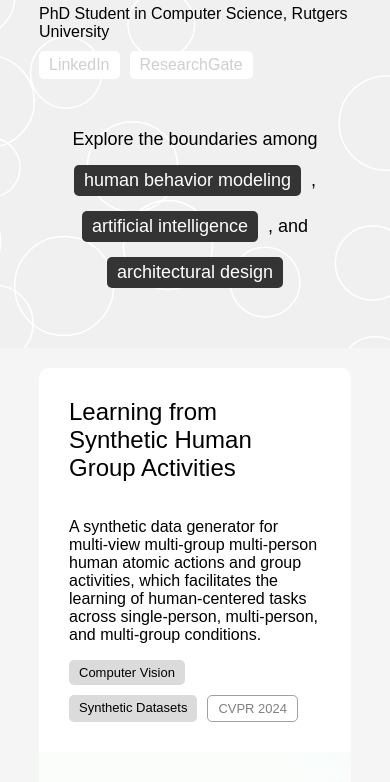
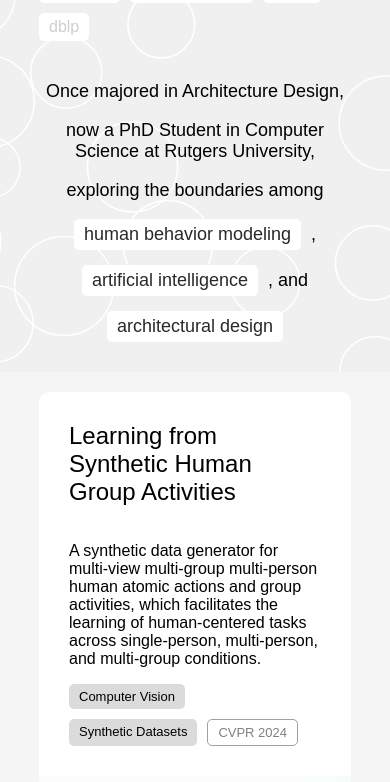
Before and after one commit to danruili/danruili, a plain HTML site: page index.html in a window 390 px wide. Shown: the part 123-905 px from the top of the page. Drawn offline with Linux system fonts and the light colour scheme; a web font is replaced by a local one.

Commit message:
a new banner design

```diff
--- a/css/banner.css
+++ b/css/banner.css
@@ -2,7 +2,12 @@
     /* make children overlap each other */
     position: relative;
     width: 100%;
+    height: 60vh;
     overflow: hidden;
+    min-height: 400px;
+
+    display: flex;
+    justify-content: center;
 }
 
 .banner canvas {
@@ -10,6 +15,7 @@
     top: 0;
     left: 0;
     height: 60vh;
+    min-height: 400px;
     z-index: -1;
     background-color: #f0f0f0;
     /* box-shadow: inset 0 0 15px rgba(0, 0, 0, 0.1); */
@@ -25,39 +31,43 @@
     margin-top: 0;
     margin-bottom: 0;
 }
-.banner p{
-    font-family: "Georama", sans-serif;
-    font-style: normal;
-    font-weight: 400;
-    font-size: medium;
-    margin-top: 20px;
-    margin-bottom: 0;
-}
 
 .banner .banner-content{
     max-width: 1440px;
     width: 80%;
-    height: 60vh;
 
-    margin-bottom: 60px;
+    margin-top: auto;
+    margin-bottom: auto;
     margin-left: auto;
     margin-right: auto;
 
+    padding-top: 30px;
+    padding-bottom: 30px;
+
     display: flex;
     align-items: center;
-    flex-direction: row;
-    row-gap: 50px;
-    column-gap: 20px;
+    flex-direction: column;
+
 
 }
 .banner .profile-card{
-    flex: 1;
     display: flex;
     flex-direction: column;
+    align-items: center;
+}
+.banner-content .profile-card div{
+    font-family: "Georama", sans-serif;
+    font-style: normal;
+    font-weight: 400;
+    font-size: x-large;
+    margin-bottom: 18px;
+    text-align: center;
+}
+.banner-content .profile-card .tags{
+    margin-bottom: 40px;
 }
 
 .banner-content .research-statement{
-    flex: 2;
     display: flex;
     flex-direction: row;
     flex-wrap: wrap;
@@ -86,13 +96,13 @@
         flex-direction: column;
         height: auto;
     }
-    .banner .profile-card{
-        margin-top: 50px
-    }
     .banner-content .research-statement{
         row-gap: 15px;
     }
     .banner-content .research-statement div{
         font-size: large;
     }
+    .banner-content .profile-card div{
+        font-size: large;
+    }
 }
--- a/css/style.css
+++ b/css/style.css
@@ -2,3 +2,7 @@ body{
     margin: 0;
     background-color: #f5f5f5;
 }
+
+body .skill{
+    display: none;
+}
--- a/css/tags.css
+++ b/css/tags.css
@@ -1,13 +1,15 @@
 .banner-content .research-statement .tags{
     padding: 5px 10px;
     border-radius: 5px;
-    background-color: #343434;
+    background-color: #ffffff;
     text-decoration: none;
-    color: #ffffff;
+    color: #292929;
+    /* font-weight: 500; */
     transition: background-color 0.2s ease;
 }
 .banner-content .research-statement .tags:hover{
     background-color: #bebebe;
+    color: white;
 }
 
 .profile-card .tags {
@@ -15,7 +17,6 @@
     flex-wrap: wrap;
     gap: 10px;
     margin-top: 10px;
-
 }
 .profile-card .tags a {
     font-family: "Georama", sans-serif;
@@ -34,14 +35,34 @@
 }
 .profile-card .tags a:hover {
     background-color: #bebebe;
+    color: white;
 }
 .profile-card .tags .linkedin:hover {
     background-color: #2c4791;
-    color: white;
 }
 .profile-card .tags .researchgate:hover {
     background-color: #2bc290;
-    color: white;
+}
+.profile-card .tags .orcid:hover {
+    background-color: #8bc742;
+}
+.profile-card .tags .dblp:hover {
+    background-color: #2b53c2;
+}
+
+.profile-card .univ-link{
+    text-decoration: none;
+    /* color: rgb(75, 75, 75); */
+}
+.profile-card .tongji{
+
+}
+.profile-card .cqu{
+
+}
+.profile-card .ru{
+    /* color: rgb(183, 48, 48); */
+    /* font-weight: 600; */
 }
 
 .card .text-content .tags span {
--- a/index.html
+++ b/index.html
@@ -24,14 +24,18 @@
             <div class="banner-content">
                 <div class="profile-card">
                     <h1>Danrui Li</h1>
-                    <p>PhD Student in Computer Science, Rutgers University</p>
                     <div class="tags">
                         <a class="linkedin" href="https://www.linkedin.com/in/danrui-li-a4b5a5189/">LinkedIn</a>
                         <a class="researchgate" href="https://www.researchgate.net/profile/Danrui_Li2">ResearchGate</a>
+                        <a class="orcid" href="https://orcid.org/0000-0001-5041-2079">Orcid</a>
+                        <a class="dblp" href="https://dblp.org/pid/359/1459.html">dblp</a>
                     </div>
+                    <!-- <div>Graduated from <a class="tongji univ-link" href="https://www.tongji.edu.cn">Tongji University</a> and <a class="cqu univ-link" href="https://www.cqu.edu.cn">Chongqing University</a> in Architecture Design,</div> -->
+                    <div>Once majored in Architecture Design,</div>
+                    <div>now a PhD Student in Computer Science at <span class="ru univ-link">Rutgers University</span>,</div>
+                    <div>exploring the boundaries among </div>
                 </div>
                 <div class="research-statement">
-                    <div>Explore the boundaries among </div>
                     <div class="human-tag tags">human behavior modeling</div>
                     <div> , </div>
                     <div class="tags ai-tag">artificial intelligence</div>
@@ -125,9 +129,25 @@
             </div>
         </section>
 
-
-
-
+        <section class="skill list-section">
+            <div class="card-list">
+                <div class="card">
+                    <div class="text-content">
+                        <h2>Unity HDRP</h2>
+                        <p class="content">Build High Definition Rendering Pipeline for human animation by configuring lighting, volume, texture, and shader.</p>
+                    </div>
+                    <div class="showcase">
+                        <p>Showcase</p>
+                        <div class="cases">
+                            <div class="image-content case">
+                                <img src="assets/img/cvpr23.jpg" alt="image1">
+                                <p class="image-description">Learning from Synthetic Human Group Activities</p>
+                            </div>
+                        </div>
+                    </div>
+                </div>
+            </div>
+        </section>
 
     </body>
 
```
